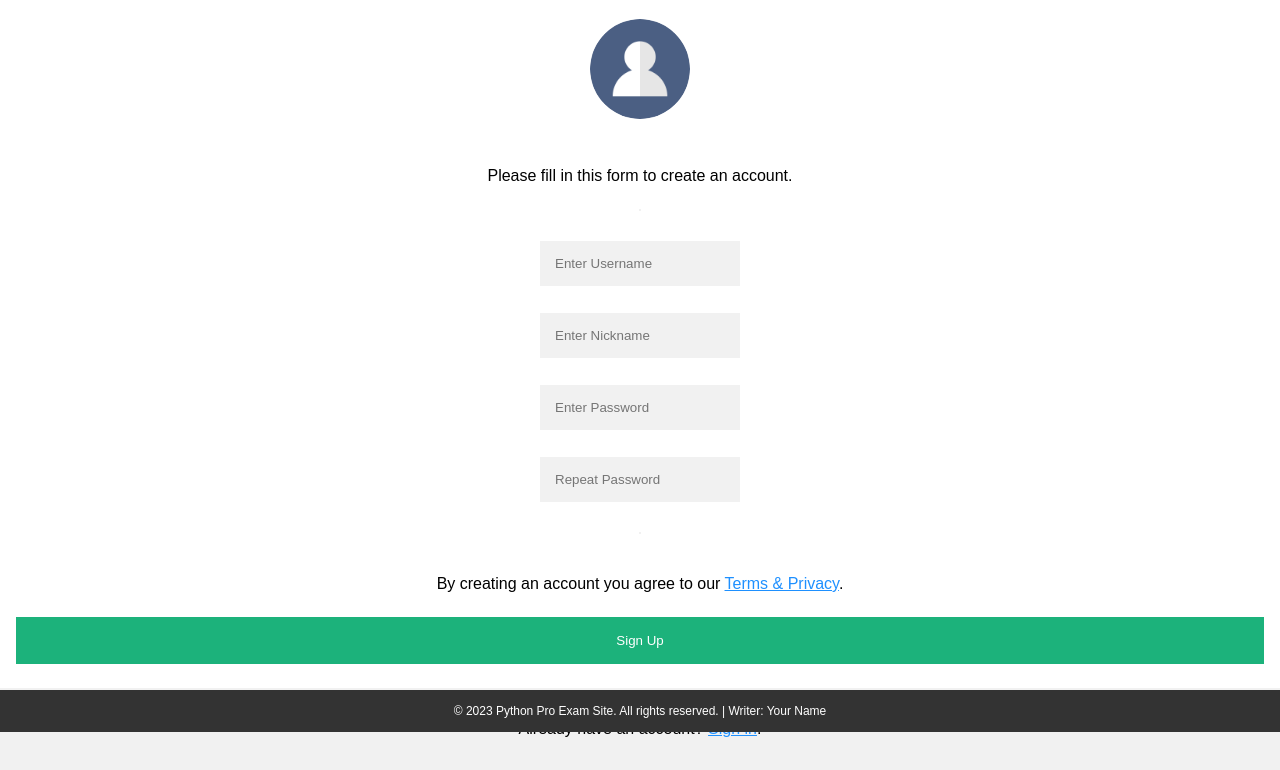
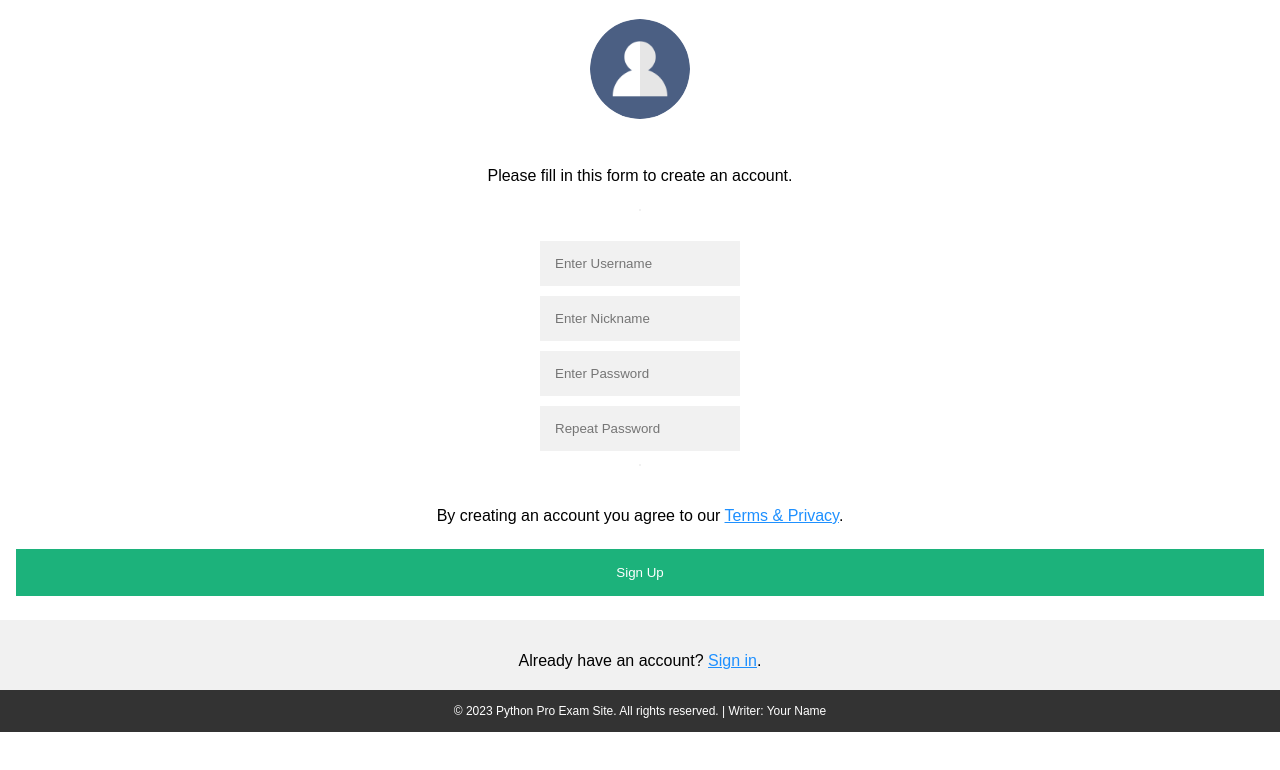
Before and after one commit to sevggii/Python_Web_Project, a Flask app: page /register in a window 1280 px wide. Shown: the part 68-838 px from the top of the page. After the commit the page ends 800 px from the top, so only its background shows below. Run offline with Flask 3, Linux system fonts and the light colour scheme.

Commit message:
margin between text boxes

```diff
--- a/templates/register.html
+++ b/templates/register.html
@@ -22,6 +22,12 @@
       flex-direction: column;
       justify-content: center;
       align-items: center;
+    }
+
+
+    .container input[type="text"],
+    .container input[type="password"] {
+      margin-bottom: 5px;
     }
 
     /* Full-width input fields */
```
